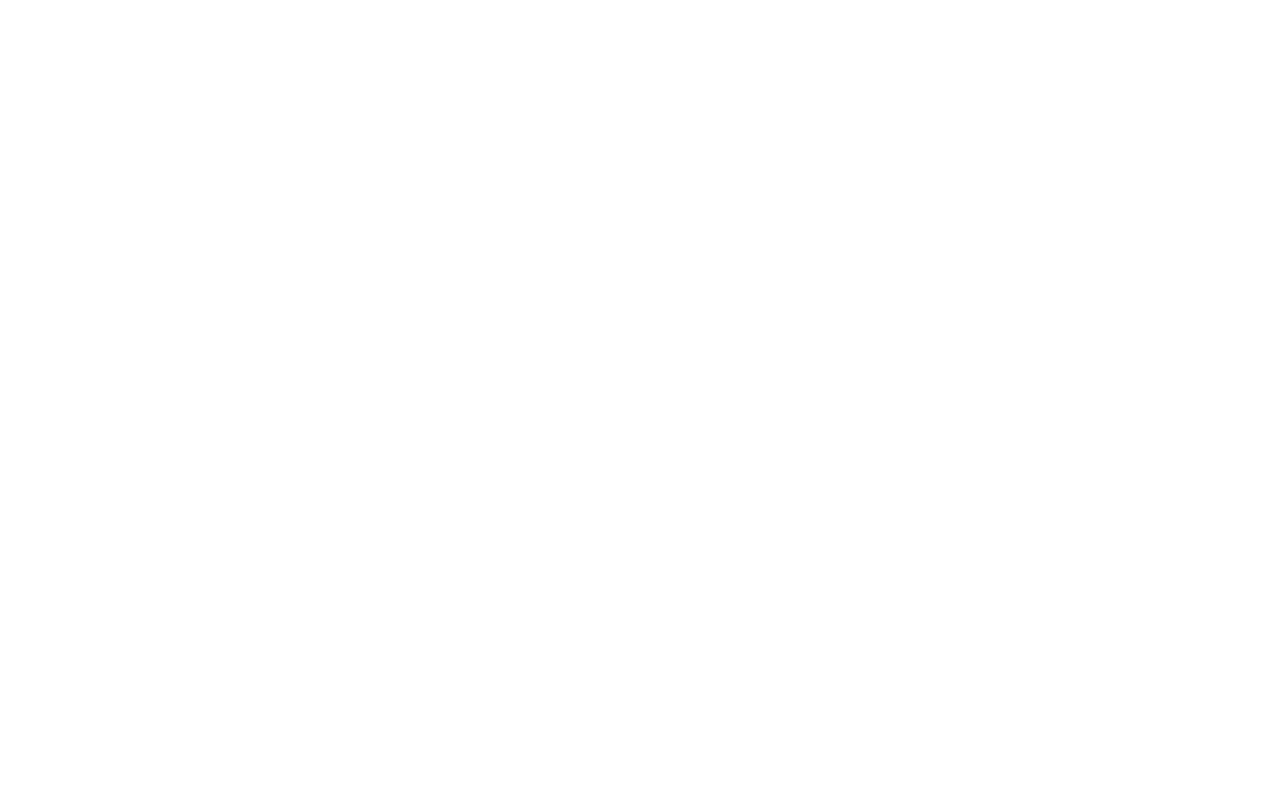
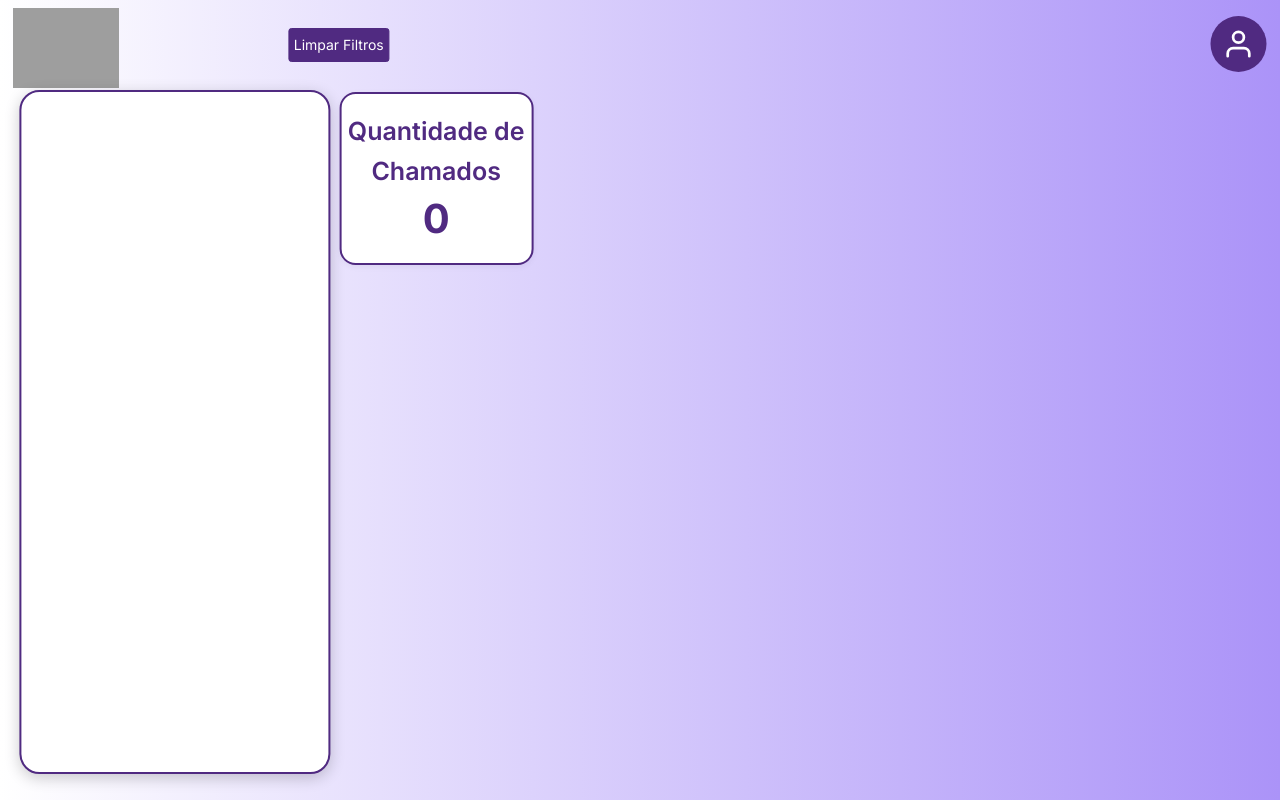
Before and after one commit to new-ge/API_6SEM_FRONT_END, a Vue app in the folder api_6sem_front_end/: page /analyst in a window 1280 px wide. Before the commit this address had no page. Built offline with nearby package versions, Linux system fonts and the light colour scheme; grey boxes are pictures that could not be loaded.

Commit message:
LMN-63 feat: Visualization of open ticket volume Analyst

```diff
--- /dev/null
+++ b/api_6sem_front_end/src/components/AnalystBackgroundMain.vue
@@ -0,0 +1,54 @@
+<template>
+  <div class="gradient-background">
+    <img src="../icons/LuminIA.ico" class="top-left-icon"/>
+    <svg class="avatar-icon" width="83" height="83" viewBox="0 0 83 83" fill="none" xmlns="http://www.w3.org/2000/svg">
+        <rect width="83" height="83" rx="41.5" fill="#502A81"/>
+        <path d="M57.5 59.5V55.5C57.5 53.3783 56.6571 51.3434 55.1569 49.8431C53.6566 48.3429 51.6217 47.5 49.5 47.5H33.5C31.3783 47.5 29.3434 48.3429 27.8431 49.8431C26.3429 51.3434 25.5 53.3783 25.5 55.5V59.5M49.5 31.5C49.5 35.9183 45.9183 39.5 41.5 39.5C37.0817 39.5 33.5 35.9183 33.5 31.5C33.5 27.0817 37.0817 23.5 41.5 23.5C45.9183 23.5 49.5 27.0817 49.5 31.5Z" stroke="white" stroke-width="4" stroke-linecap="round" stroke-linejoin="round"/>
+    </svg>
+
+  </div>
+</template>
+
+<script lang="ts">
+
+export default {
+  name: "GradientComponent",
+};
+</script>
+
+<style>
+html, body, #app {
+  margin: 0;
+  padding: 0;
+  height: 100%;
+  overflow: hidden;
+}
+
+.gradient-background {
+  width: 100%;
+  height: 100vh;
+  background: linear-gradient(to right, white, #AB93F8);
+  position: relative;
+
+  display: flex;
+  justify-content: center;
+  align-items: center;
+
+  color: white;
+  font-size: 2rem;
+}
+
+.top-left-icon {
+  position: absolute;
+  top: 1%;
+  left: 1%;
+  height: 10%;
+}
+
+.avatar-icon{
+  position: absolute;
+  top: 2%;
+  right: 0%;
+  height: 7%;
+}
+</style>
--- /dev/null
+++ b/api_6sem_front_end/src/components/AnalystBigNumberCards.vue
@@ -0,0 +1,73 @@
+<template>
+    <div class="numberCards-container">
+        <div class="big-number-cards">
+            <div class="card">
+            <p class="label">Quantidade de Chamados</p>
+            <h2 class="number">{{ resultOpened ?? 0}}</h2>
+            </div>
+        </div>
+    </div>
+</template>
+
+<script>
+export default {
+  props: {
+    resultOpened: {
+      type: [Object, Number],
+      default: () => null
+    },
+
+  }
+}
+</script>
+
+<style>
+
+.numberCards-container {
+  width: 31%;
+  height: 45%;
+  position: absolute;
+  top: 34%;
+  right: 27%;
+  transform: translate(-50%, -50%);
+}
+
+.big-number-cards {
+  display: grid;
+  grid-template-columns: repeat(2, 1fr);
+  gap: 9px;
+}
+
+.card {
+  background: #fff;
+  border: 2px solid #502A81;
+  border-radius: 16px;
+  text-align: center;
+  box-shadow: 0 2px 6px rgba(0, 0, 0, 0.05);
+}
+
+.label {
+  font-size: 25px;
+  font-weight: 600;
+  color: #502A81;
+  margin-bottom: 0px;
+  position: relative;
+  top: -5%;
+}
+
+.number {
+  font-size: 40px;
+  font-weight: 800;
+  color: #502A81;
+  margin: 0px;
+  position: relative;
+  top: -7%;
+}
+
+.unit {
+  font-size: 16px;
+  font-weight: 600;
+  color: #502A81;
+  margin-left: 4px;
+}
+</style>
--- /dev/null
+++ b/api_6sem_front_end/src/components/AnalystFiltersButtons.vue
@@ -0,0 +1,46 @@
+<template>
+    <div class="filter-container">
+        <div class="clean-filters">
+            <n-button color="#502A81" class="standard" @click="limparTodosFiltros">
+            Limpar Filtros
+            </n-button>
+        </div>
+  </div>
+
+</template>
+
+<script>
+
+</script>
+
+<style>
+
+.filter-container {
+    background: white;
+    border: 2px solid #502A81;
+    border-radius: 20px;
+    width: 24%;
+    height: 85%;
+    box-shadow: 0 4px 15px rgba(0, 0, 0, 0.2);
+    position: absolute;
+    top: 54%;
+    right: 62%;
+    transform: translate(-50%, -50%);
+}
+
+.standard {
+    width: 28%;
+    left: 5%;
+    background-color: #502A81;
+    border: 1px solid #502A81;
+}
+
+.clean-filters {
+    position: absolute;
+    z-index: 2;
+    width: 117%;
+    bottom: 104.4%;
+    left: 81%;
+}
+
+</style>
--- a/api_6sem_front_end/src/router/index.js
+++ b/api_6sem_front_end/src/router/index.js
@@ -1,12 +1,19 @@
 import { createRouter, createWebHistory } from 'vue-router';
 import MainView from '../views/MainView.vue';
+import AnalystMainView from '@/views/AnalystMainView.vue';
 
 const routes = [
   {
     path: '/main',
     name: 'Main',
     component: MainView
-  }
+  },
+
+  {
+    path: '/analyst',
+    name: 'Analyst',
+    component: AnalystMainView
+  },
 ];
 
 const router = createRouter({
--- /dev/null
+++ b/api_6sem_front_end/src/views/AnalystMainView.vue
@@ -0,0 +1,33 @@
+<template>
+    <div>
+        <AnalystBackgroundMain />
+        <AnalystFiltersButtons />
+        <AnalystBigNumberCards />
+    </div>
+</template>
+
+<script lang="js">
+import AnalystBackgroundMain from '@/components/AnalystBackgroundMain.vue';
+import AnalystFiltersButtons from '@/components/AnalystFiltersButtons.vue';
+import AnalystBigNumberCards from '@/components/AnalystBigNumberCards.vue';
+
+export default {
+  name: 'AnalystMainView',
+  components: {
+    AnalystBackgroundMain,
+    AnalystFiltersButtons,
+    AnalystBigNumberCards,
+  },
+};
+
+</script>
+
+<style scoped>
+
+.main-view {
+  width: 100vw;
+  height: 100vh;
+  overflow: hidden;
+}
+
+</style>
```
